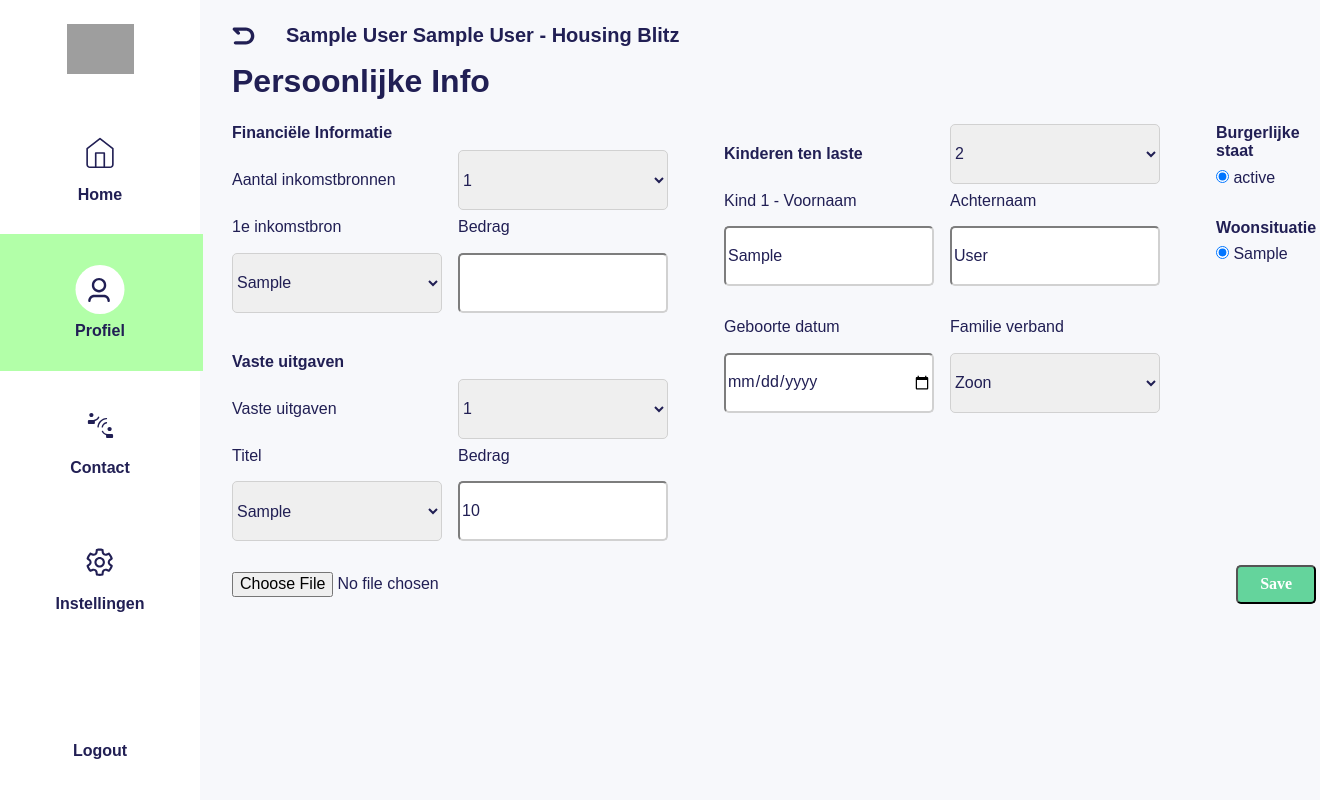
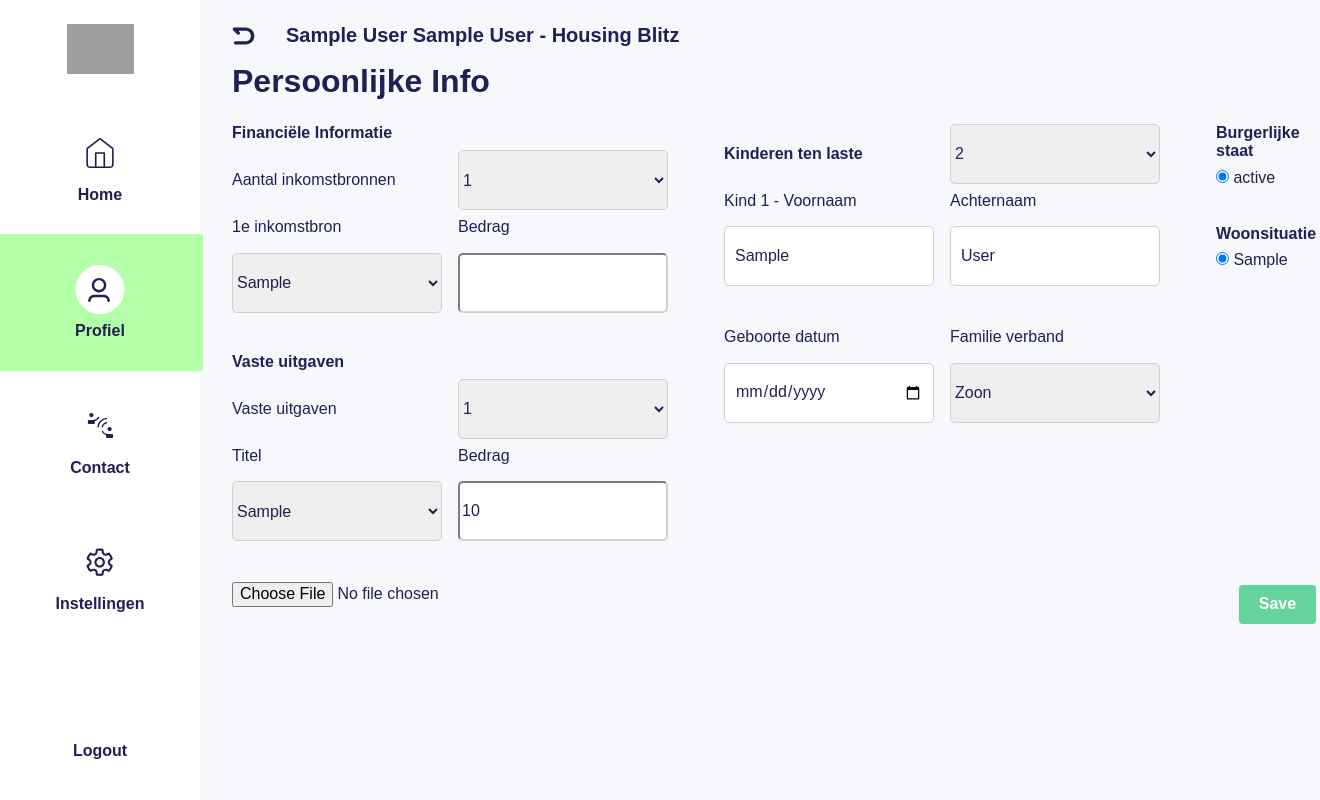
Before and after one commit to YannTGK/Housing_Blitz, a PHP site: page /persoonlijkeInfo.php in a window 1320 px wide. Run offline with PHP 8.4, Linux system fonts and the light colour scheme; the visitor is signed in with stand-in values (Sample User, id 1); tables that the repository leaves empty or names only in its code hold one stand-in row (values such as "Sample post"); grey boxes are pictures that could not be loaded.

Commit message:
alles normaal klaar

```diff
--- a/styles/persoonlijkeInfo.css
+++ b/styles/persoonlijkeInfo.css
@@ -2,6 +2,9 @@
     background-color: #B2FFA8;
 }
 
+body {
+    font-family: Arial, Helvetica, sans-serif;
+}
 
 .content {
     display: flex;
@@ -36,6 +39,16 @@
     flex-direction: column;
     gap: 32px;
 }
+
+.form-group input {
+    padding: 10px;
+    margin-bottom: 10px;
+    border: 1px solid #ddd;
+    border-radius: 4px;
+    font-size: 16px;
+}
+
+
 
 .inline {
     display: flex;
@@ -88,3 +101,19 @@
     justify-content: space-between;
     align-items: center;
 }
+
+.button {
+    background-color: #64D49C;
+    color: white;
+    padding: 10px 20px;
+    border: none;
+    border-radius: 4px;
+    cursor: pointer;
+    font-size: 16px;
+    align-self: flex-end;
+    margin-top: 20px;
+}
+
+.button:hover {
+    background-color: #86E7B8
+}
```
